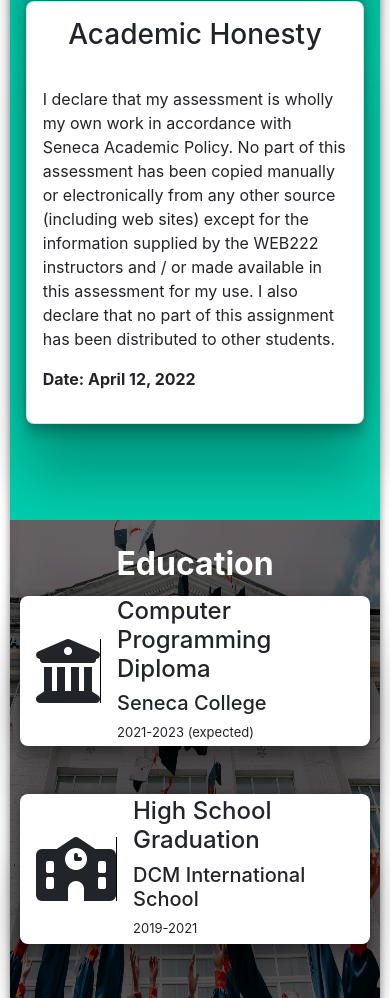
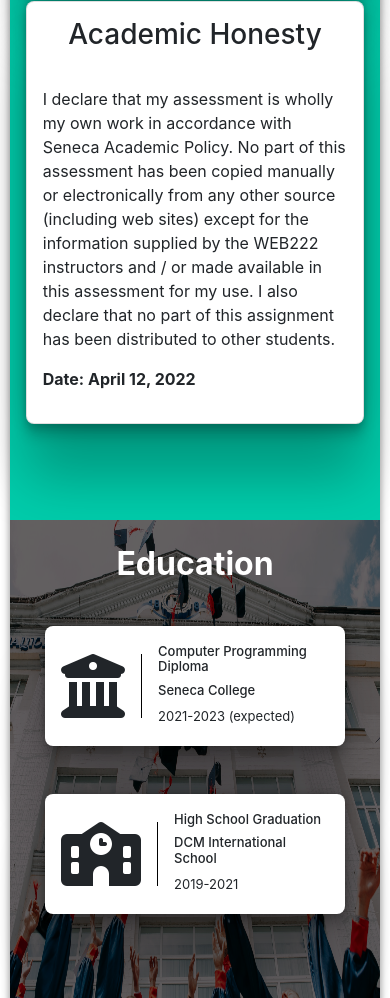
Before and after one commit to rahulbajaj0242/portfolio-website, a plain HTML site: page index.html in a window 390 px wide. Shown: the part 1690-2688 px from the top of the page. Drawn offline with nearby package versions, Linux system fonts and the light colour scheme.

Commit message:
updated media queries

```diff
--- a/css/styles.css
+++ b/css/styles.css
@@ -1,5 +1,4 @@
 @import url('https://fonts.googleapis.com/css2?family=Lato&display=swap');
-
 @import url('https://fonts.googleapis.com/css2?family=Kaushan+Script&display=swap');
 
 * {
@@ -139,22 +138,6 @@ main {
   top: 8em;
 }
 
-@media only screen and (max-width: 965px) {
-  .home-content {
-    display: flex;
-    flex-direction: column;
-    height: 100%;
-  }
-
-  .content-image img {
-    height: 500px;
-    width: 500px;
-    position: absolute;
-    bottom: 20%;
-    right: 0;
-  }
-}
-
 .card-container {
   display: grid;
   grid-template-columns: 1fr 1fr;
@@ -167,6 +150,7 @@ main {
 #about {
   padding: 1em;
   background-color: #00ccab;
+  min-height: 100vh;
   /* background-color: rgb(240, 207, 252); */
 }
 
@@ -287,6 +271,59 @@ main {
   max-height: 800px;
   width: 100%;
   z-index: 1;
+}
+
+.ed-card-content {
+  flex: 4;
+}
+
+.card-icon {
+  flex: 1;
+  display: flex;
+  justify-content: center;
+  align-items: center;
+  border-right: solid 1px black;
+}
+#form {
+  padding: 1em;
+}
+
+.hidden {
+  visibility: hidden;
+}
+
+footer {
+  padding: 1em;
+  text-align: center;
+  background-color: #24252a;
+  color: white;
+}
+
+#form-title {
+  text-align: center;
+  padding-bottom: 1em;
+}
+
+footer a {
+  color: #91e3a9;
+}
+
+/* media queries for responsive design */
+
+@media only screen and (max-width: 965px) {
+  .home-content {
+    display: flex;
+    flex-direction: column;
+    height: 100%;
+  }
+
+  .content-image img {
+    height: 500px;
+    width: 500px;
+    position: absolute;
+    bottom: 20%;
+    right: 0;
+  }
 }
 
 @media only screen and (max-width: 856px) {
@@ -556,12 +593,22 @@ main {
     flex: 4;
     padding-top: 1em;
   }
+
+  .card-icon {
+    padding-right: 1em;
+  }
+
   .content-image img {
     height: 400px;
     width: 400px;
     position: absolute;
     bottom: 1em;
     right: 3% !important;
+  }
+
+  .ed-card-content h4,
+  h5 {
+    font-size: 1em;
   }
 }
 
@@ -590,6 +637,11 @@ main {
     justify-content: center;
   }
 
+  .ed-card-content {
+    flex: 4;
+    padding-top: 1em;
+  }
+
   .ed-card {
     display: flex;
     column-gap: 1em;
@@ -600,11 +652,15 @@ main {
       rgba(0, 0, 0, 0.12) 0px -12px 30px, rgba(0, 0, 0, 0.12) 0px 4px 6px,
       rgba(0, 0, 0, 0.17) 0px 12px 13px, rgba(0, 0, 0, 0.09) 0px -3px 5px;
     padding: 1em;
-    max-height: 150px;
-    max-width: 350px;
-    min-height: 80px;
-    min-width: 100px;
+    max-height: 120px;
+    max-width: 300px;
+    min-height: 120px;
+    min-width: 300px;
     background-color: white;
+  }
+
+  .card-icon {
+    padding-right: 1em;
   }
 
   #home {
@@ -623,38 +679,3 @@ main {
     right: 7%;
   }
 }
-
-.ed-card-content {
-  flex: 4;
-}
-
-.card-icon {
-  flex: 1;
-  display: flex;
-  justify-content: center;
-  align-items: center;
-  border-right: solid 1px black;
-}
-#form {
-  padding: 1em;
-}
-
-.hidden {
-  visibility: hidden;
-}
-
-footer {
-  padding: 1em;
-  text-align: center;
-  background-color: #24252a;
-  color: white;
-}
-
-#form-title {
-  text-align: center;
-  padding-bottom: 1em;
-}
-
-footer a {
-  color: #91e3a9;
-}
--- a/index.html
+++ b/index.html
@@ -1,4 +1,3 @@
-<!-- Add <a href="https://www.freepik.com/vectors/coder">Coder vector created by upklyak - www.freepik.com</a> in footer for credit -->
 <!DOCTYPE html>
 <html lang="en">
   <head>
@@ -16,7 +15,7 @@
       src="https://kit.fontawesome.com/7cacb6feb1.js"
       crossorigin="anonymous"
     ></script>
-    <title>Final</title>
+    <title>Rahul Bajaj Portfolio</title>
   </head>
   <body>
     <header>
--- a/js/app.js
+++ b/js/app.js
@@ -28,17 +28,11 @@ window.onload = function () {
   let form = document.querySelector('#contact-form');
 
   form.onsubmit = function (event) {
-    // First, check if the form is valid (e.g., not missing required fields).
-    // If it is missing anything, stop the submission now.
     if (!form.checkValidity()) {
-      // Update the CSS to indicate any invalid fields
-      debugger;
       form.classList.add('was-validated');
-      // Stop the form from being submitted until things are filled out
       event.preventDefault();
       return false;
     }
-    // Everything looks good, allow this form to be submitted
     return true;
   };
 };
```
